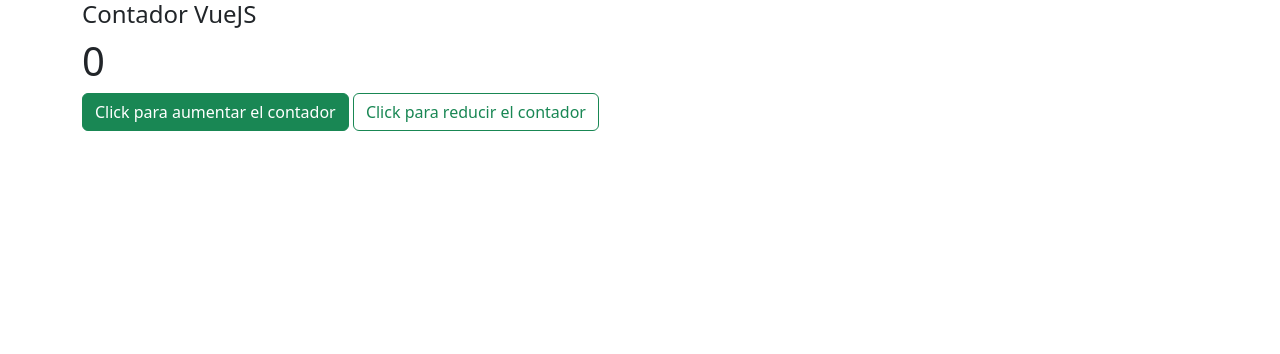
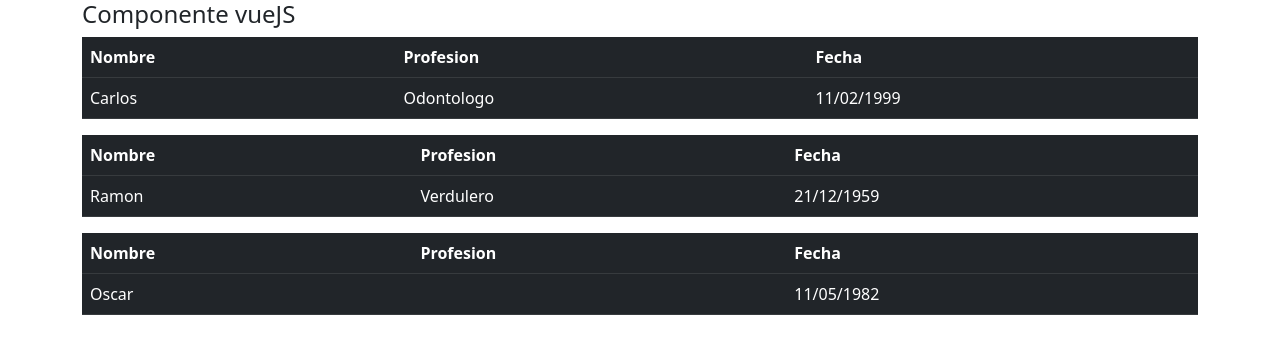
Before and after one commit to Smansilla98/vuejsMansilla.io, a plain HTML site: page index.html in a window 1280 px wide. Drawn offline with nearby package versions, Linux system fonts and the light colour scheme.

Commit message:
correcciones primercomponenteVueJS

```diff
--- a/index.html
+++ b/index.html
@@ -8,18 +8,21 @@
     <link href="https://cdn.jsdelivr.net/npm/bootstrap@5.2.2/dist/css/bootstrap.min.css" rel="stylesheet">
 
     <script src="https://cdn.jsdelivr.net/npm/vue@2/dist/vue.js"></script>
+    <script src="prueba-componente.js"></script>
     <script defer src="js/app.js"></script>
 </head>
 <body>
     <div class="container" >
-        <h4> Contador VueJS</h4>
+        <h4>Componente vueJS</h4>
         <div class="row">
         <div id="app">
-            <h1>{{ count }}</h1>
-            <button class="btn btn-success" @click="count++">Click para aumentar el contador</button>
-            <button class="btn btn-outline-success" @click="count--">Click para reducir el contador</button>
+           <prueba-componente :nombre="nombre1" :profesion="profesion1" :fecha="fecha1"></prueba-componente>
+                <prueba-componente :nombre="nombre2" :profesion="profesion2" :fecha="fecha2"></prueba-componente>
+                <prueba-componente :nombre="nombre3" :profesion="profesion3" :fecha="fecha3"></prueba-componente>
+
         </div>
     </div>
+
     <script src="https://cdn.jsdelivr.net/npm/bootstrap@5.2.2/dist/js/bootstrap.bundle.min.js"></script>
     <script src="https://cdn.jsdelivr.net/npm/@popperjs/core@2.11.6/dist/umd/popper.min.js"></script>
     <script src="https://cdn.jsdelivr.net/npm/bootstrap@5.2.2/dist/js/bootstrap.min.js"></script>
--- a/js/app.js
+++ b/js/app.js
@@ -1,7 +1,16 @@
 var app = new Vue({
     el: '#app',
     data:{
-        count: 0
+        nombre1:"Carlos",
+        profesion1:"Carpintero",
+        fecha1:"11/02/1999",
+        nombre2:"Ramon",
+        profesion2:"Verdulero",
+        fecha2:"21/12/1959",
+        nombre3:"Oscar",
+        profesion1:"Odontologo",
+        fecha3:"11/05/1982"
+
     }
 
 })
--- /dev/null
+++ b/prueba-componente.js
@@ -0,0 +1,27 @@
+Vue.component('prueba-componente',{
+    data:function(){
+        return{
+            nombre:"Pepe"
+        }
+    },
+    props:['nombre','profesion', 'fecha'],
+    template:/*html*/`
+
+    <table class="table table-dark">
+  <thead>
+    <tr>
+      <th scope="col">Nombre</th>
+      <th scope="col">Profesion</th>
+      <th scope="col">Fecha</th>
+    </tr>
+  </thead>
+  <tbody>
+    <tr>
+      <td>{{nombre}}</td>
+      <td>{{profesion}}</td>
+      <td>{{fecha}}</td>
+    </tr>
+  </tbody>
+</table>
+    `
+})
```
Also changed, not shown: project-vue/package.json (added, +10 -0 lines), 1 other file.
